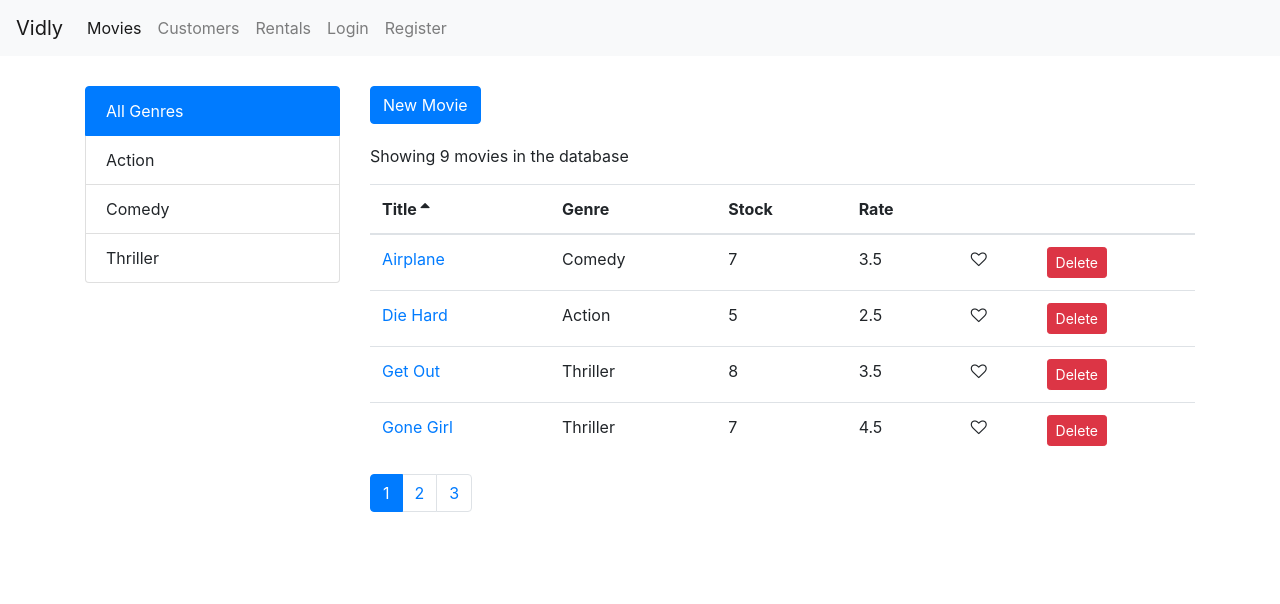
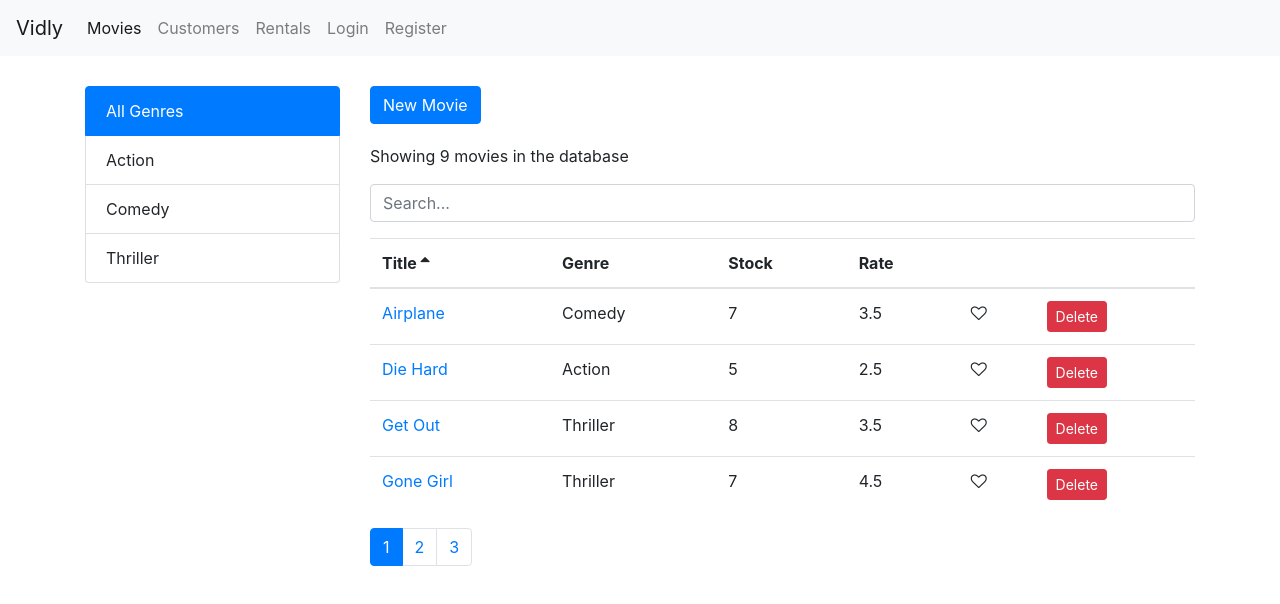
Before and after one commit to chami98/Video-Rental-Web-App, a React (Create React App) app: page /movies in a window 1280 px wide. Shown: the top 604 px of the page. Built offline with nearby package versions, Linux system fonts and the light colour scheme.

Commit message:
Implemented Search Movies

```diff
--- /dev/null
+++ b/src/components/common/searchBox.jsx
@@ -0,0 +1,16 @@
+import React, { Component } from "react";
+
+const SearchBox = ({ value, onChange }) => {
+  return (
+    <input
+      type="text"
+      name="query"
+      className="form-control my-3"
+      placeholder="Search..."
+      value={value}
+      onChange={(e) => onChange(e.currentTarget.value)}
+    />
+  );
+};
+
+export default SearchBox;
--- a/src/components/movies.jsx
+++ b/src/components/movies.jsx
@@ -7,6 +7,7 @@
 import MoviesTable from "./moviesTable";
 import _ from "lodash";
 import { Link } from "react-router-dom";
+import SearchBox from "./common/searchBox";
 
 const findIndexByDefault = (genresArr) => {
   for (let i = 0; i < genresArr.length; i++) {
@@ -22,6 +23,8 @@
     movies: [],
     genres: [],
     pageSize: 4,
+    searchQuery: "",
+    selectedGenre: null,
     currentPage: 1,
     sortColumn: {
       path: "title",
@@ -62,6 +65,15 @@
   handleGenreSelect = (genre) => {
     this.setState({
       selectedGenre: genre,
+      searchQuery: "",
+      currentPage: 1,
+    });
+  };
+
+  handleSearch = (query) => {
+    this.setState({
+      searchQuery: query,
+      selectedGenre: null,
       currentPage: 1,
     });
   };
@@ -77,15 +89,18 @@
       currentPage,
       sortColumn,
       selectedGenre,
+      searchQuery,
       movies: allMovies,
     } = this.state;
 
-    const filtered =
-      selectedGenre && selectedGenre._id
-        ? allMovies.filter((m) => m.genre._id === selectedGenre._id)
-        : allMovies;
+    let filtered = allMovies;
+    if (searchQuery)
+      filtered = allMovies.filter((m) =>
+        m.title.toLowerCase().startsWith(searchQuery.toLowerCase())
+      );
+    else if (selectedGenre && selectedGenre._id)
+      filtered = allMovies.filter((m) => m.genre._id === selectedGenre._id);
 
-    console.log("sortColumn", sortColumn);
     const sorted = _.orderBy(filtered, [sortColumn.path], [sortColumn.order]);
 
     const movies = paginate(sorted, currentPage, pageSize);
@@ -114,10 +129,14 @@
           <Link
             to="/movies/new"
             className="btn btn-primary"
-            style={{ marginBottom: 20 }}>New Movie
+            style={{ marginBottom: 20 }}
+          >
+            New Movie
           </Link>
 
           <p>Showing {totalCount} movies in the database</p>
+
+          <SearchBox value={this.state.searchQuery} onChange={this.handleSearch} />
           <MoviesTable
             movies={movies}
             sortColumn={sortColumn}
--- a/src/services/fakeMovieService.js
+++ b/src/services/fakeMovieService.js
@@ -78,8 +78,10 @@
 
 export function saveMovie(movie) {
   let movieInDb = movies.find((m) => m._id === movie._id) || {};
-  console.log(movie)
-  movieInDb.name = movie.name;
+
+  // movie does not have a field called 'name'
+  // name should be renamed to 'title'
+  movieInDb.title = movie.title;
   movieInDb.genre = genresAPI.genres.find((g) => g._id === movie.genreId);
   movieInDb.numberInStock = movie.numberInStock;
   movieInDb.dailyRentalRate = movie.dailyRentalRate;
```
